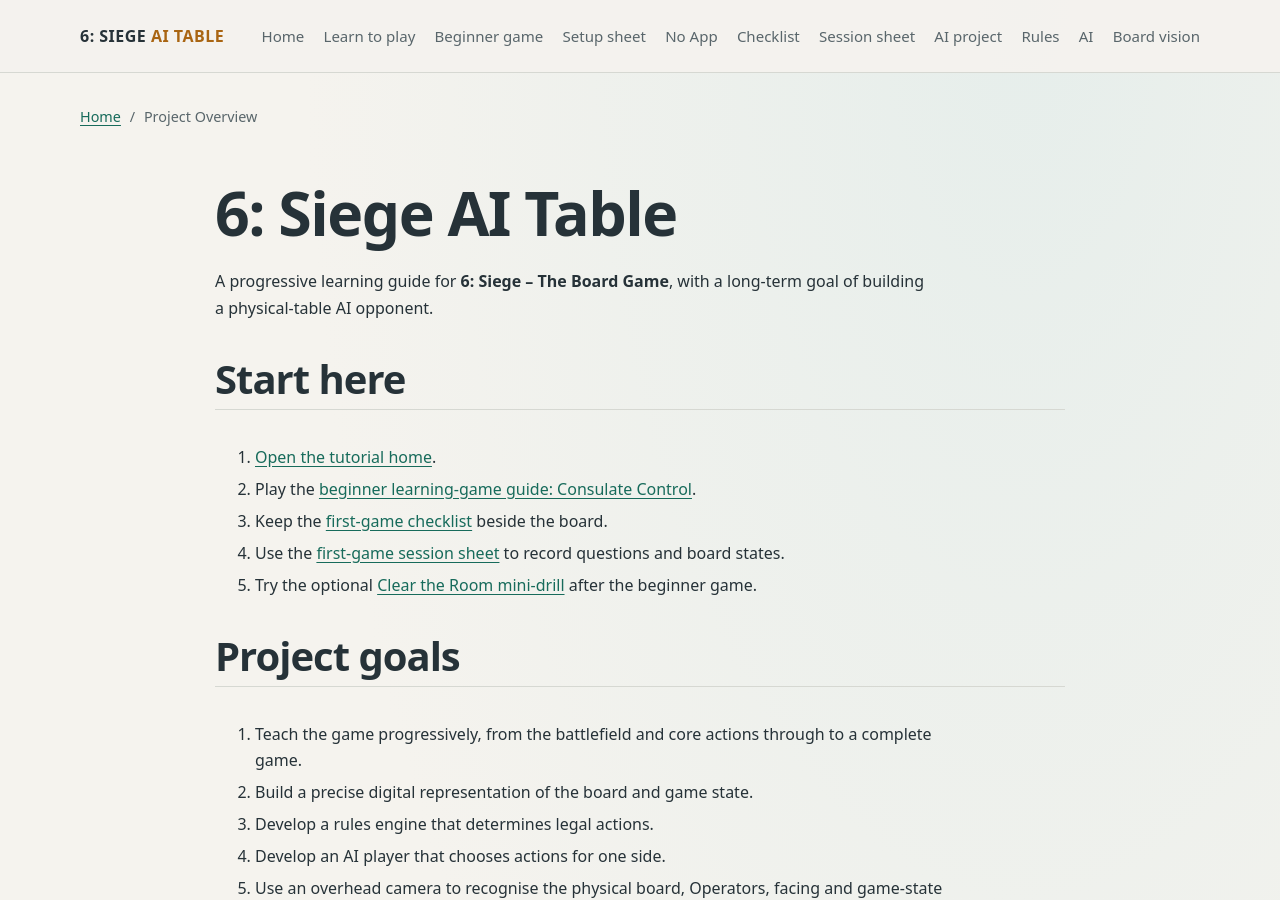
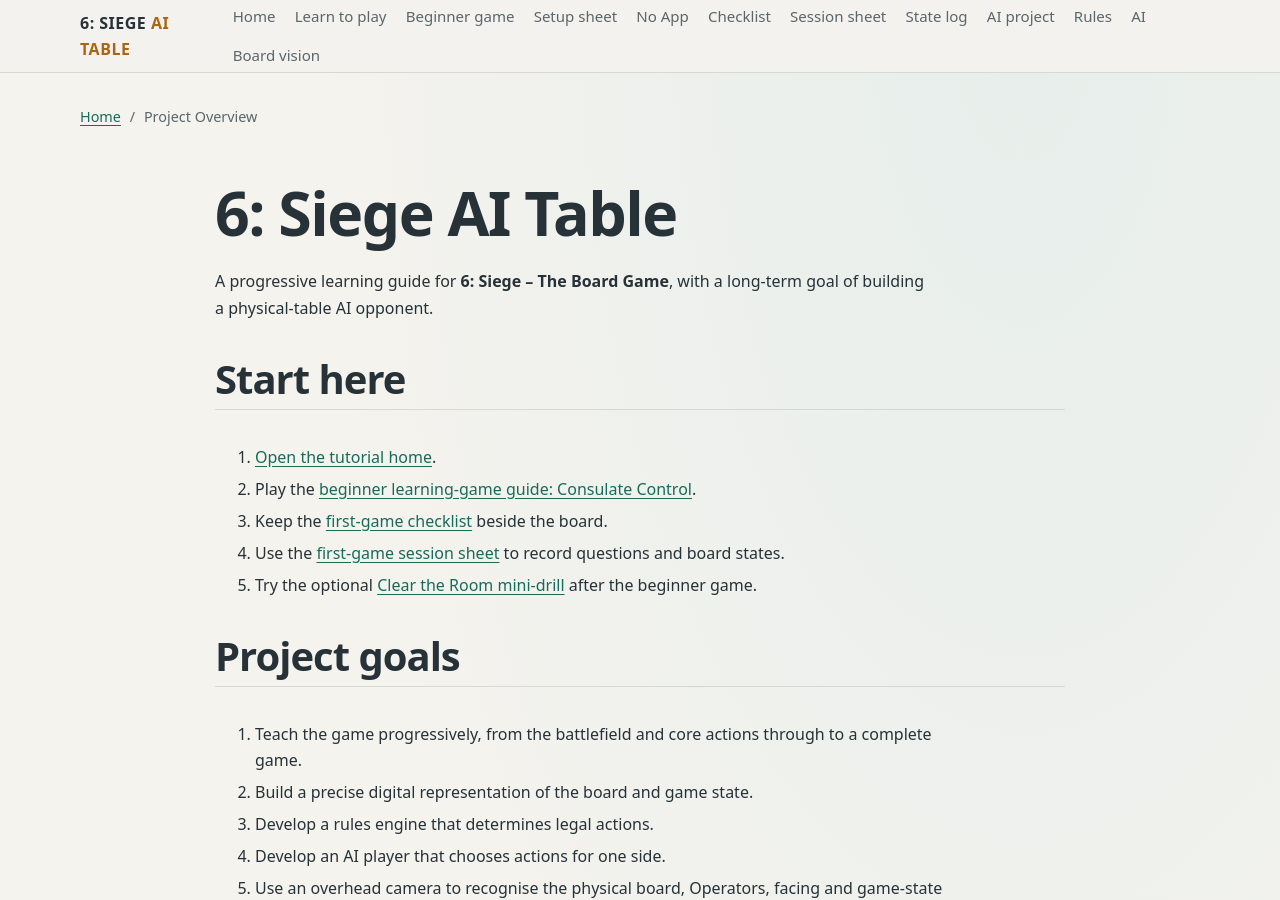
Before and after one commit to JamSpot/6-siege-ai-table, a Jekyll site: the page built from README.md, in a window 1280 px wide and 900 px high. Built offline with Jekyll 4.4.1, drawn with Linux system fonts in a browser that asks for light colours.

Commit message:
Add state log to shared guide navigation

```diff
--- a/_layouts/guide.html
+++ b/_layouts/guide.html
@@ -18,6 +18,7 @@
       <a href="{{ '/tutorial/no-app-quick-reference.html' | relative_url }}">No App</a>
       <a href="{{ '/tutorial/first-game-checklist.html' | relative_url }}">Checklist</a>
       <a href="{{ '/tutorial/first-game-session-sheet.html' | relative_url }}">Session sheet</a>
+      <a href="{{ '/tutorial/activation-state-log.html' | relative_url }}">State log</a>
       <a href="{{ '/#ai-project' | relative_url }}">AI project</a>
       <a href="{{ '/rules/README.html' | relative_url }}">Rules</a>
       <a href="{{ '/ai/README.html' | relative_url }}">AI</a>
```
